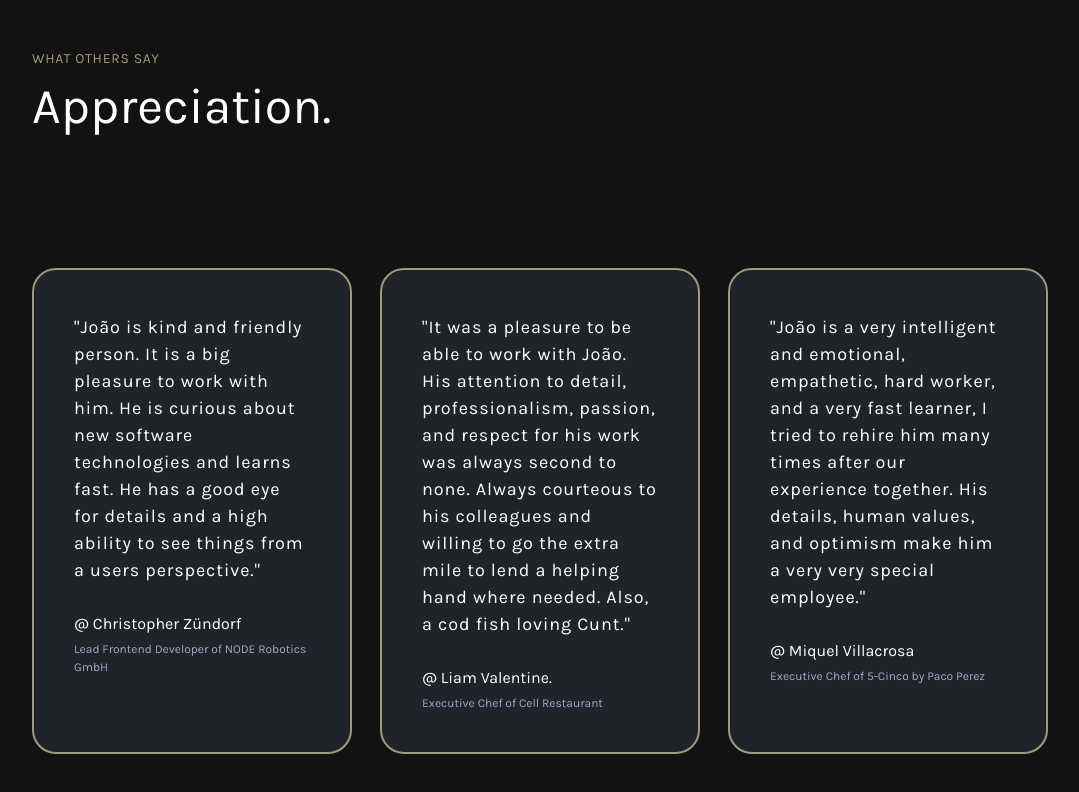
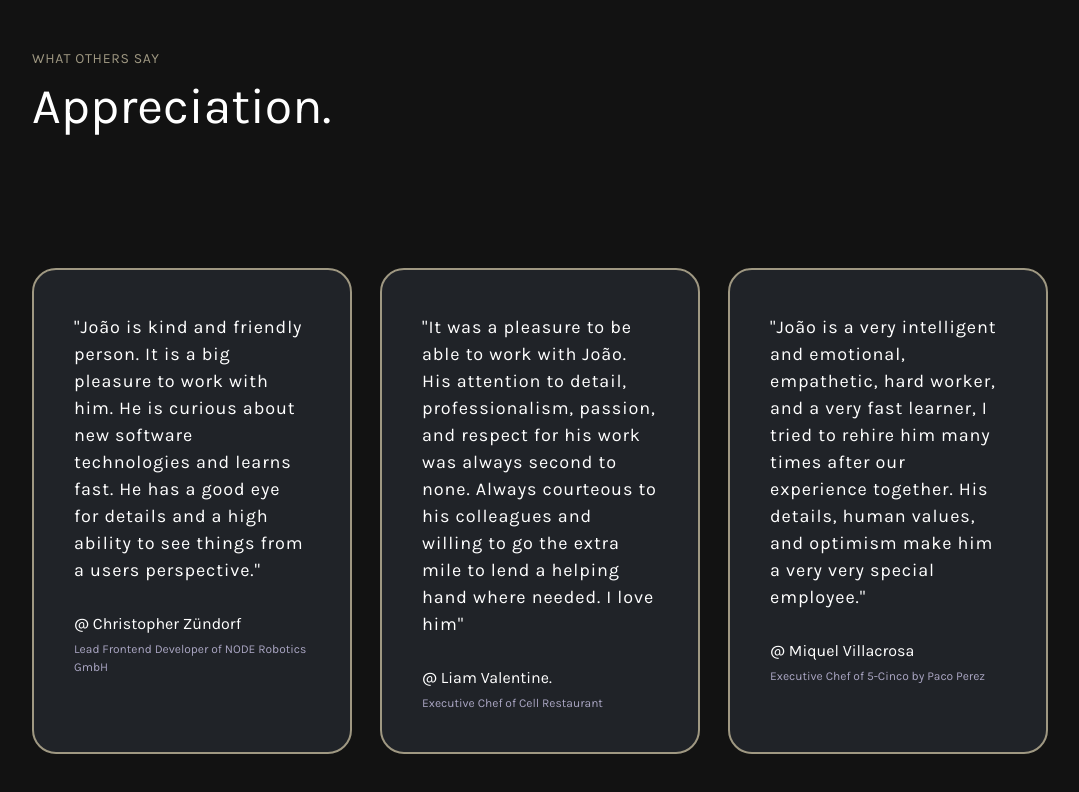
Before and after one commit to JonsMendi/3d-portfolio-joaobmendonca, a Next.js app: page /components/Feedbacks in a window 1280 px wide. Shown: the top 792 px of the page, without its empty margins (16-1095 px from the left). Built offline with nearby package versions, Linux system fonts and the light colour scheme.

Commit message:
main: Fixed

```diff
--- a/utilities/data.js
+++ b/utilities/data.js
@@ -187,7 +187,7 @@ const feedbacks = [
   },
   {
     feedback:
-      "It was a pleasure to be able to work with João. His attention to detail, professionalism, passion, and respect for his work was always second to none. Always courteous to his colleagues and willing to go the extra mile to lend a helping hand where needed. Also, a cod fish loving Cunt.",
+      "It was a pleasure to be able to work with João. His attention to detail, professionalism, passion, and respect for his work was always second to none. Always courteous to his colleagues and willing to go the extra mile to lend a helping hand where needed. I love him",
     name: "Liam Valentine.",
     designation: "Executive Chef",
     company: "Cell Restaurant",
```
